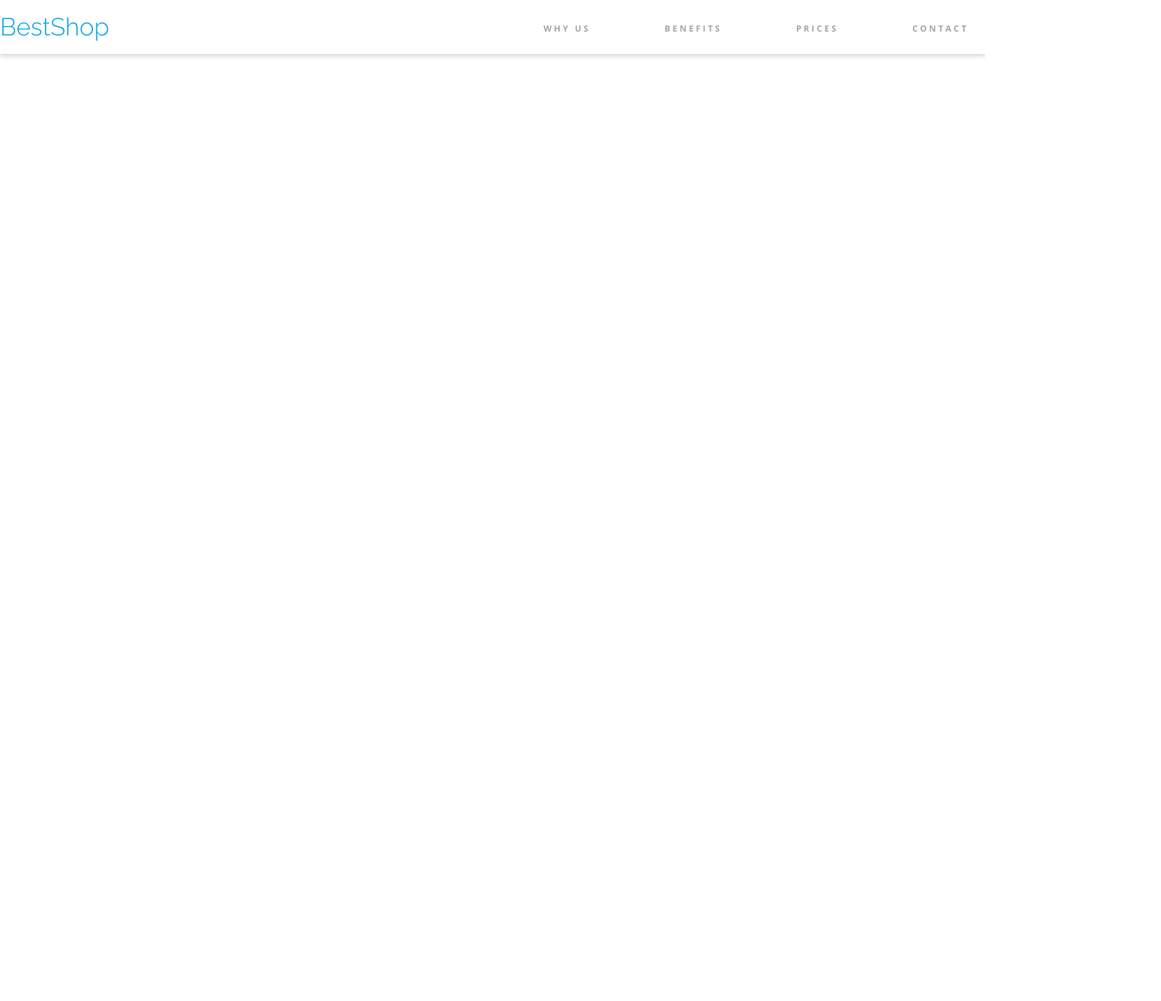
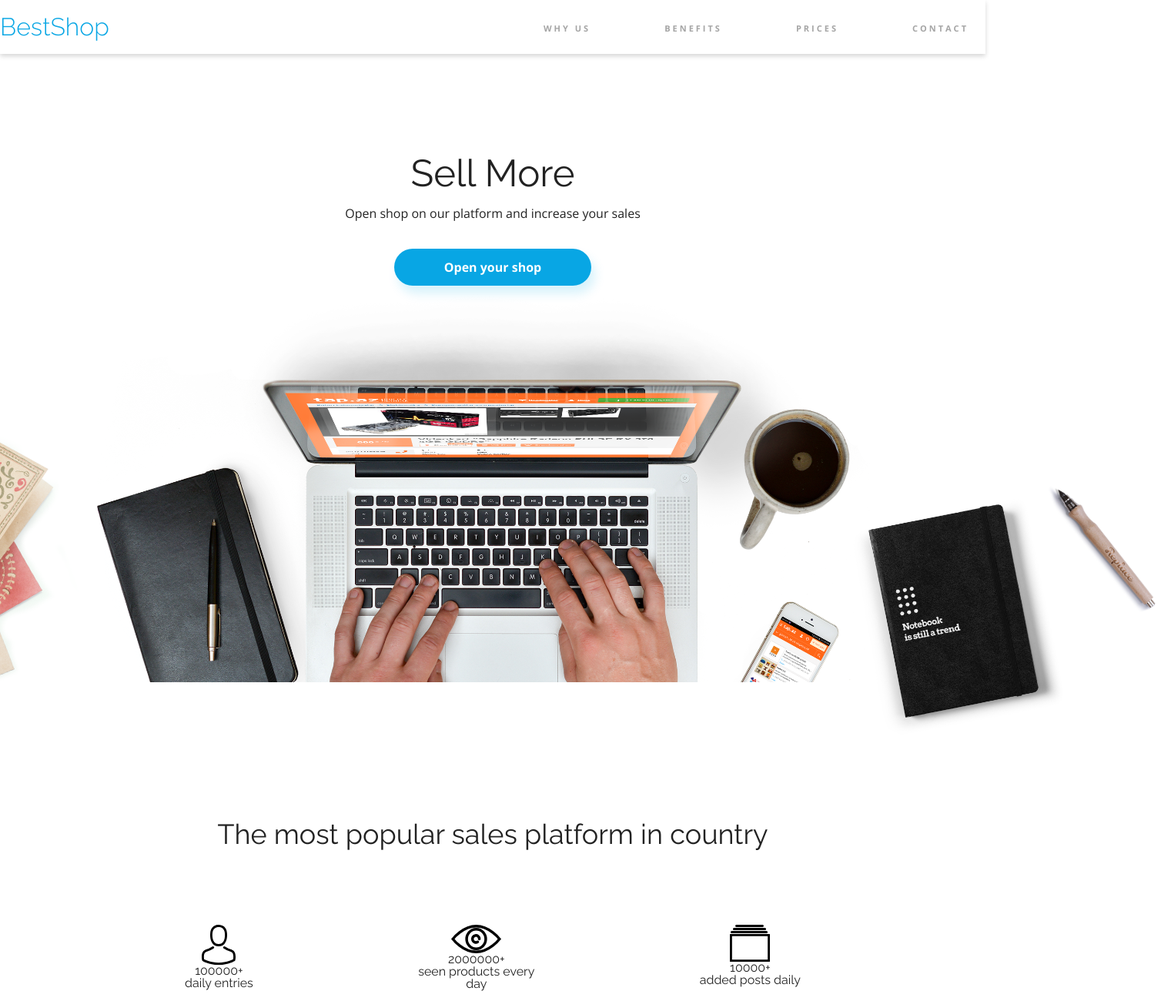
Before and after one commit to klaudiaab/Best-Shop, a plain HTML site: page index.html in a window 1280 px wide. Shown: the whole page at 77% size, 1508 px wide, since content can reach past the window. Before the commit the page ends 800 px from the top, so only its background shows below. Drawn offline with nearby package versions, Linux system fonts and the light colour scheme.

Commit message:
1 page is done

```diff
--- a/css/style.css
+++ b/css/style.css
@@ -67,3 +67,72 @@ a {
 .nav-element:last-child {
     padding-right: 0;
 }
+
+/*banner - 1 page*/
+
+.opening {
+    display: flex;
+    flex-direction: column;
+    align-items: center;
+}
+.opening-content {
+    margin-top: 130px;
+    text-align: center;
+}
+.opening-header {
+    font-family: var(--font-raleway);
+    font-size: 3.0625rem;
+}
+.paragraph-opening {
+    margin-top: 20px;
+    margin-bottom: 38px;
+}
+.opening-image {
+    width: 100%;
+    height: auto;
+}
+.btn {
+    color: var(--color-white);
+    font-family: var(--font-open-sans);
+    text-align: center;
+    font-weight: 700;
+    display: inline-block;
+    border-radius: var(--button-radius);
+    border: none;
+    justify-content: center;
+    padding: 16px 65px;
+}
+.btn-opening-content {
+    background-color: var(--base-color);
+    box-shadow: 5px 10px 14px var(--base-color-shadow);
+}
+.btn large {
+    padding: 22px 157px;
+}
+
+/*smaller header after page 1*/
+
+.statistics {
+    margin-top: 100px;
+}
+.statistics-container {
+    display: flex;
+    max-width: 800px;
+    margin: 100px auto 120px;
+    justify-content: space-between;
+}
+h2 {
+    text-align: center;
+    font-family: var(--font-raleway);
+    font-weight: 400;
+    font-size: 2.25rem;
+}
+.single-statistics {
+    max-width: 160px;
+    display: flex;
+    justify-content: flex-start;
+    flex-direction: column;
+    align-items: center;
+    text-align: center;
+    font-family: var(--font-raleway);
+}
--- a/index.html
+++ b/index.html
@@ -1,5 +1,5 @@
 <!DOCTYPE html>
-<html lang="en"/>
+<html lang="en">
 <head>
     <meta charset="UTF-8"/>
     <meta
@@ -37,5 +37,49 @@
         </nav>
     </div>
 </header>
+
+<!--banner - 1 page-->
+<section class="opening">
+    <div class="opening-content">
+        <h1 class="opening-header">Sell More</h1>
+        <p class="paragraph-opening">Open shop on our platform and increase your sales</p>
+        <a href="#" class="btn btn-opening-content btn large">Open your shop</a>
+    </div>
+    <img src="images/Background.png" alt="opening-image"/>
+</section>
+
+<!--smaller header after page 1-->
+
+<section class="statistics">
+    <div class="conainer">
+        <h2>
+            The most popular sales platform in country
+        </h2>
+        <div class="statistics-container">
+            <div class="single-statistics">
+                <div class="statistics-circle">
+                    <img src="assets/Person.svg" alt="person" class="statistics-img">
+                </div>
+                <div class="statistics-number">100000+</div>
+                <div class="statistics-description">daily entries</div>
+            </div>
+            <div class="single-statistics">
+                <div class="statistics-circle">
+                    <img src="assets/Eye.svg" alt="eye" class="statistics-img">
+                </div>
+                <div class="statistics-number">2000000+</div>
+                <div class="statistics-description">seen products every day</div>
+            </div>
+            <div class="single-statistics">
+                <div class="statistics-circle">
+                    <img src="assets/Catalog.svg" alt="catalog" class="statistics-img">
+                </div>
+                <div class="statistics-number">10000+</div>
+                <div class="statistics-description">added posts daily</div>
+            </div>
+        </div>
+    </div>
+</section>
+
 </body>
 </html>
```
